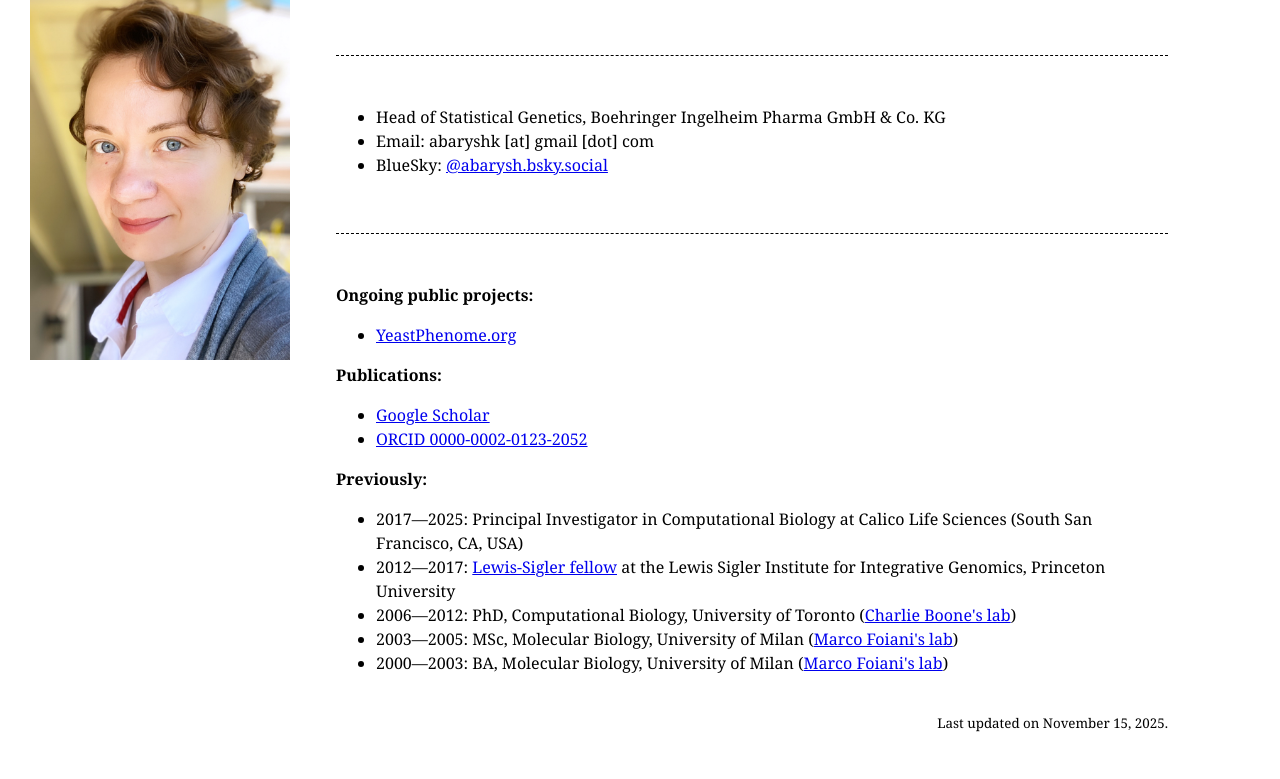
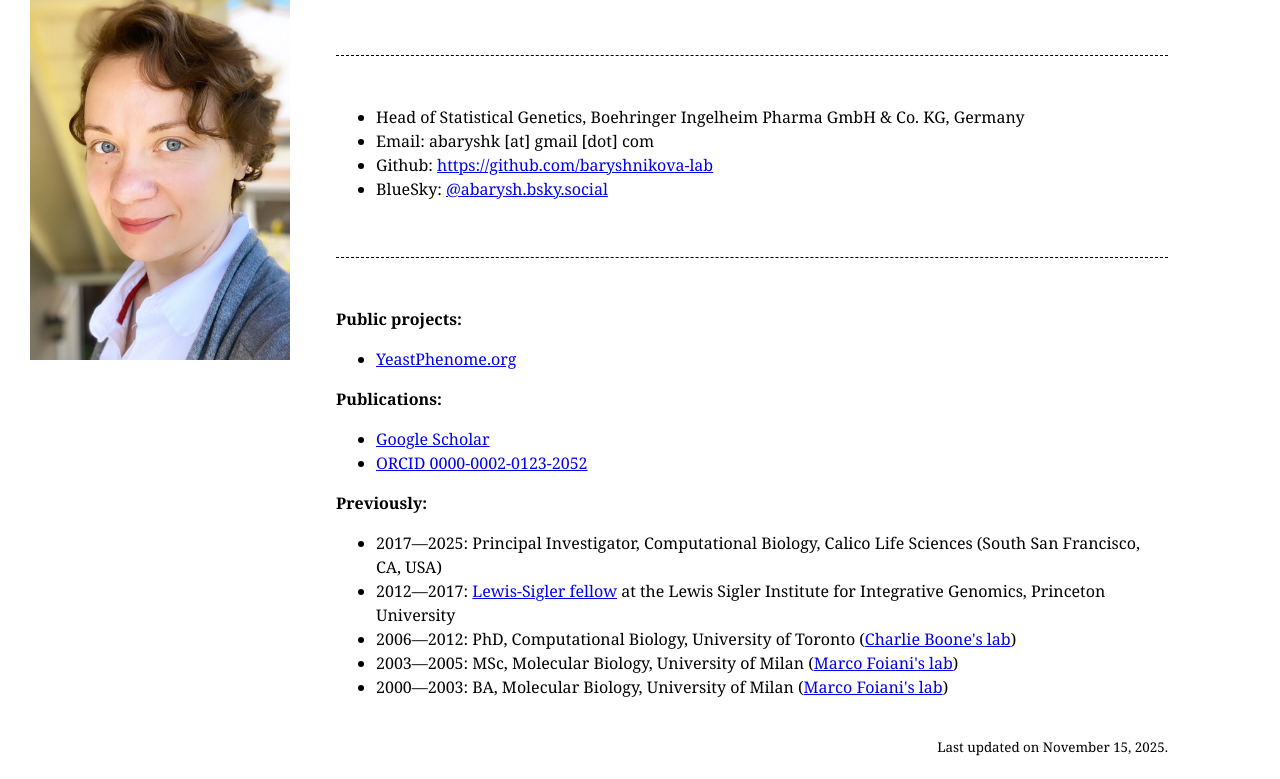
Before and after one commit to baryshnikova-lab/baryshnikova-lab.github.io, a plain HTML site: page index.html in a window 1280 px wide. Shown: the part 80-859 px from the top of the page. Before the commit the page ends 835 px from the top, so only its background shows below. Drawn offline with Linux system fonts and the light colour scheme.

Commit message:
Update personal information and project details

```diff
--- a/index.html
+++ b/index.html
@@ -18,27 +18,28 @@
 
 <p>&nbsp;<hr>&nbsp;
 	<ul>
-	<li>Head of Statistical Genetics, Boehringer Ingelheim Pharma GmbH & Co. KG
-	<li>Email: abaryshk [at] gmail [dot] com</a>
+	<li>Head of Statistical Genetics, Boehringer Ingelheim Pharma GmbH & Co. KG, Germany</li>
+	<li>Email: abaryshk [at] gmail [dot] com</a></li>
+	<li>Github: <a href="https://github.com/baryshnikova-lab">https://github.com/baryshnikova-lab</a></li>
 	<li>BlueSky: <a href="https://bsky.app/profile/abarysh.bsky.social">@abarysh.bsky.social</a>
 	</ul>
 
 <p>&nbsp;<hr>&nbsp;
 
-<p><b>Ongoing public projects:</b>
+<p><b>Public projects:</b>
 	<ul>
 	<li><a href="https://www.yeastphenome.org">YeastPhenome.org</a>
 	</ul>
 
 <p><b>Publications:</b>
 	<ul>
-	<li><a href="http://scholar.google.com/citations?user=nTBkGrIAAAAJ">Google Scholar</a>
+	<li><a href="https://scholar.google.com/citations?hl=en&user=kdZyXREAAAAJ">Google Scholar</a>
 	<li><a href="http://orcid.org/0000-0002-0123-2052">ORCID 0000-0002-0123-2052</a>
 	</ul>
 
 <p><b>Previously:</b>
 <ul>
-	<li>2017&mdash;2025: Principal Investigator in Computational Biology at Calico Life Sciences (South San Francisco, CA, USA)
+	<li>2017&mdash;2025: Principal Investigator, Computational Biology, Calico Life Sciences (South San Francisco, CA, USA)
 	<li>2012&mdash;2017: <a href="http://www.princeton.edu/genomics/lewis-sigler-fellows/">Lewis-Sigler fellow</a> at the Lewis Sigler Institute for Integrative Genomics, Princeton University
 	<li>2006&mdash;2012: PhD, Computational Biology, University of Toronto (<a href="http://www.utoronto.ca/boonelab/">Charlie Boone's lab</a>)
 	<li>2003&mdash;2005: MSc, Molecular Biology, University of Milan (<a href="http://www.ifom-ieo-campus.it/research/foiani.php">Marco Foiani's lab</a>)
```
